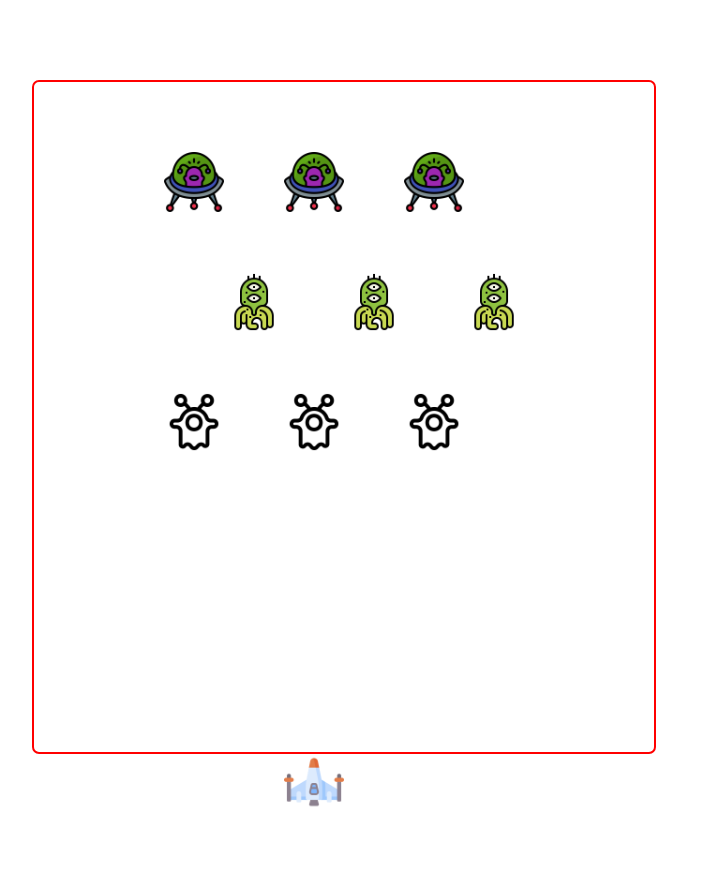
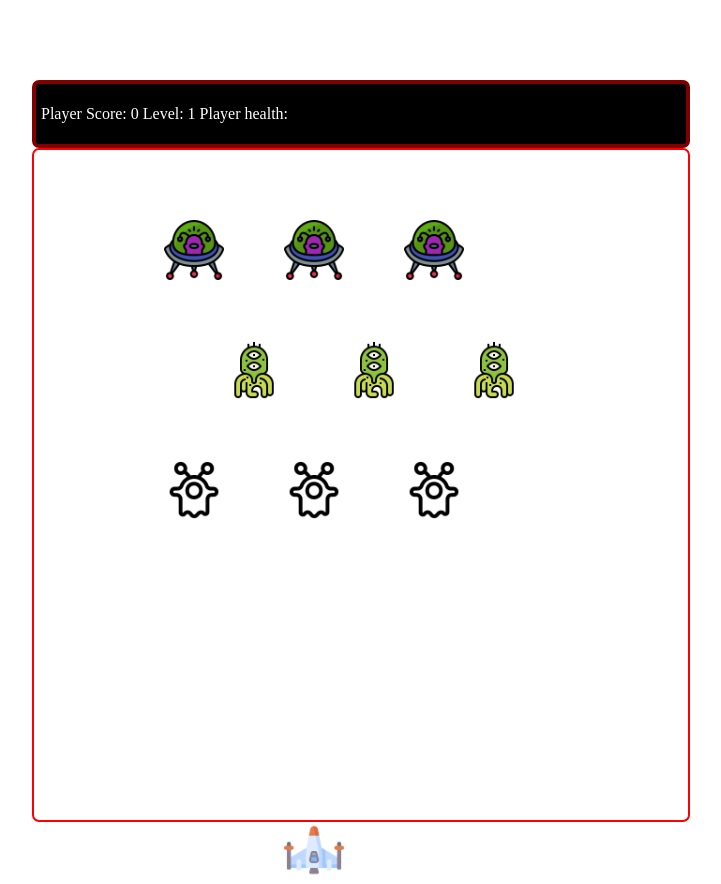
Before and after one commit to Dumblevor/spce_inv1, a plain HTML site: page New_Personal_Project/HTML/main_html.html in a window 1280 px wide. Shown: the whole page, without its empty margins (96-817 px from the left). Before the commit the page ends 816 px from the top, so only its background shows below. Drawn offline with Linux system fonts and the light colour scheme.

Commit message:
backing up minor

```diff
--- a/New_Personal_Project/CSS/style.css
+++ b/New_Personal_Project/CSS/style.css
@@ -76,10 +76,13 @@ grid-row: 12;
     grid-row: 2;
   }
 
-
-
-/* .aliensLine1 div {
-  display: flex;
-  flex-flow: row wrap;
-  justify-content: space-evenly;
-} */
+.topDisplay {
+  min-height: 5vh;
+  min-width: 80vh;
+  background-color: black;
+  border-radius: 7px;
+  border: 4px solid maroon;
+  color: white;
+  padding: 5px;
+  align-content: center;
+}
--- a/New_Personal_Project/HTML/main_html.html
+++ b/New_Personal_Project/HTML/main_html.html
@@ -12,7 +12,7 @@
 <body>
 
   <div class = "game_class">
-
+    <div class="topDisplay"><p>Player Score: <span>0</span> Level: 1 Player health: </p></div>
     <div class="grid-wrap">
         <div class="alienclass1 alive"> <img src="/assets/invaderType1.png"> </div>
         <div class="alienclass2 alive"> <img src="/assets/invaderType1.png"> </div>
```
